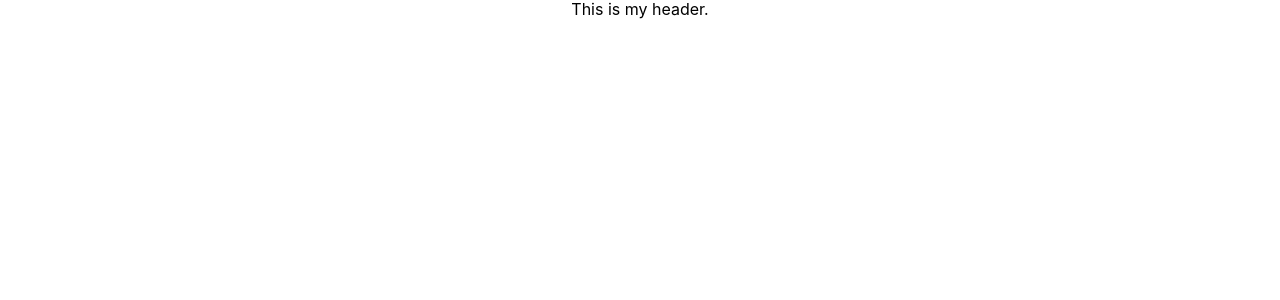
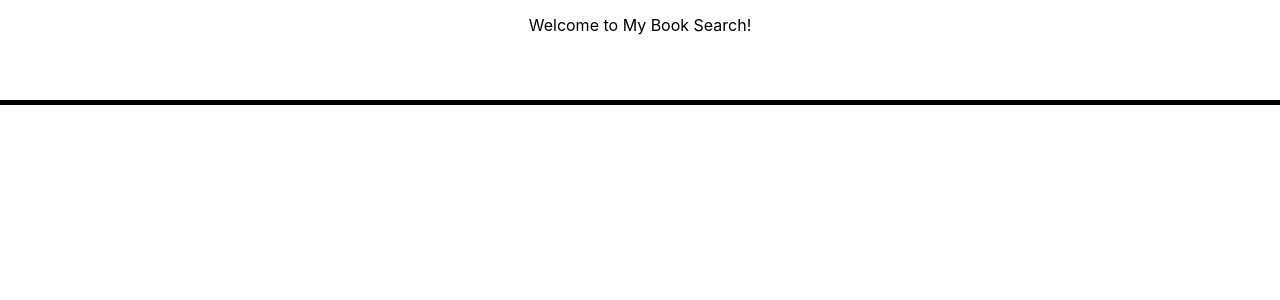
Before and after one commit to aclaycomb0004/Proj-Class-2020, a React (Create React App) app: page / in a window 1280 px wide. Shown: the top 300 px of the page. Built offline with nearby package versions, Linux system fonts and the light colour scheme.

Commit message:
added styling to header

```diff
--- a/src/App.css
+++ b/src/App.css
@@ -1,6 +1,20 @@
 .header {
   text-align: center;
+  align-items: center;
+  justify-content: center;
+  min-width: 100%;
+  height: 100px;
+  border-bottom: 5px solid #000;
 }
+
+.App {
+  display: flex;
+  align-items: center;
+  align-content: center;
+  justify-content: center;
+  text-align: center;
+}
+
 
 
 
--- a/src/components/Header.js
+++ b/src/components/Header.js
@@ -6,7 +6,7 @@ import '../App.css'
 function Header () {
     return (
         <div className="header">
-            This is my header.
+            <p>Welcome to My Book Search!</p>
         </div>
     )
 }
--- a/src/index.css
+++ b/src/index.css
@@ -1,4 +1,5 @@
 @import-normalize;
+
 body {
   margin: 0;
   font-family: -apple-system, BlinkMacSystemFont, 'Segoe UI', 'Roboto', 'Oxygen',
```
